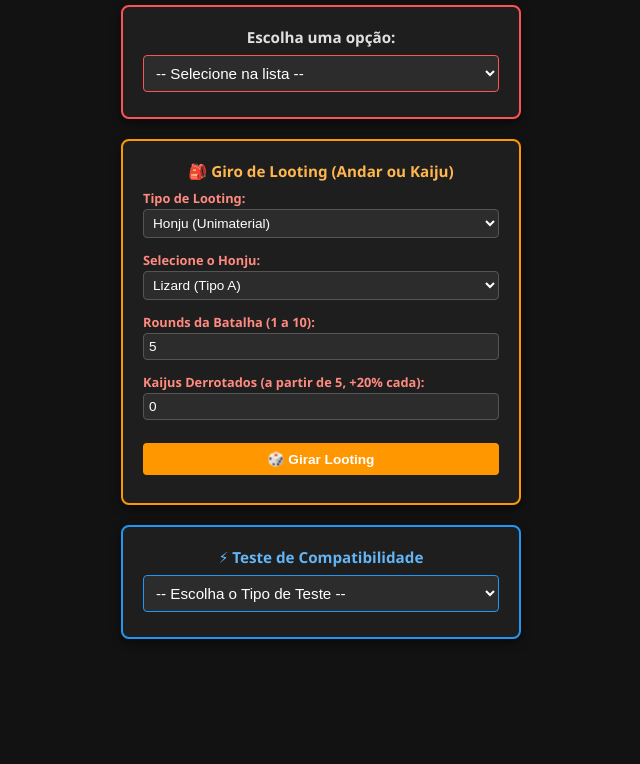
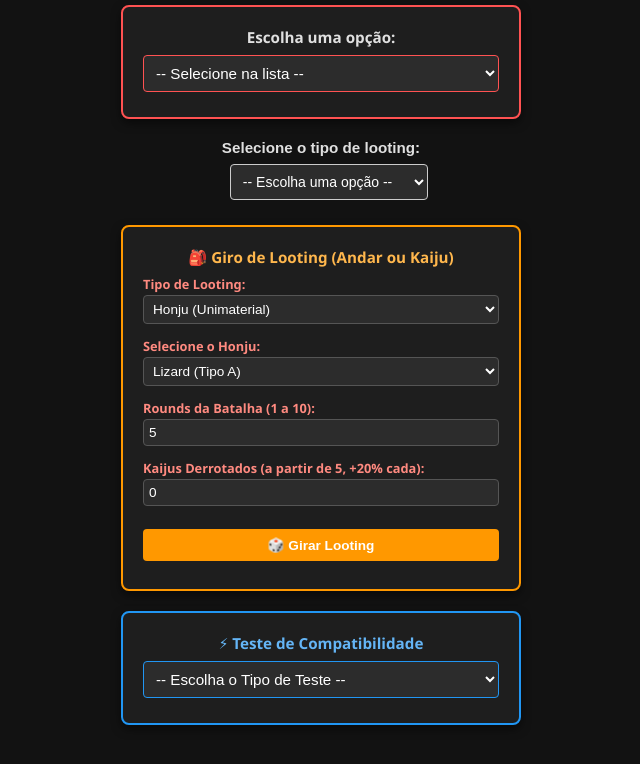
Before and after one commit to AmaneMello/batalhas, a plain HTML site: page index.html in a window 1280 px wide. Shown: the part 106-870 px from the top of the page, without its empty margins (319-959 px from the left). Before the commit the page ends 800 px from the top, so only its background shows below. Drawn offline with nearby package versions, Linux system fonts and the light colour scheme.

Commit message:
Add looting type selection and toggle card
Added a selection area for looting types and a toggle card for displaying loot roll content.

```diff
--- a/index.html
+++ b/index.html
@@ -410,6 +410,56 @@
             <option value="criar_ficha" style="color: #ff5252; font-weight: bold;">+ Criar Nova Ficha (Estilo Ordem)</option>
         </select>
     </div>
+
+    <!-- Área de Seleção -->
+<div class="selection-area">
+  <label for="looting-type">Selecione o tipo de looting:</label>
+  <select id="looting-type" onchange="toggleLootingCard()">
+    <option value="">-- Escolha uma opção --</option>
+    <option value="standard">Padrão</option>
+    <option value="rare">Raro / Especial</option>
+  </select>
+</div>
+
+<!-- Card de Rolagem de Looting (Inicialmente Oculto) -->
+<div id="looting-card" class="looting-card" style="display: none;">
+  <h3>Card de Rolagem de Looting</h3>
+  <p>Conteúdo da rolagem carregado com sucesso!</p>
+</div>
+
+<style>
+  .selection-area {
+    margin-bottom: 20px;
+    font-family: sans-serif;
+  }
+  .selection-area select {
+    padding: 8px;
+    font-size: 14px;
+    border-radius: 4px;
+    border: 1px solid #ccc;
+    margin-left: 8px;
+  }
+  .looting-card {
+    padding: 16px;
+    border: 1px solid #4CAF50;
+    background-color: #f9f9f9;
+    border-radius: 6px;
+    font-family: sans-serif;
+  }
+</style>
+
+<script>
+  function toggleLootingCard() {
+    const selectElement = document.getElementById('looting-type');
+    const cardElement = document.getElementById('looting-card');
+
+    if (selectElement.value !== "") {
+      cardElement.style.display = 'block';
+    } else {
+      cardElement.style.display = 'none';
+    }
+  }
+</script>
 
     <!-- Área de Giro de Looting -->
     <div class="looting-box">
```
